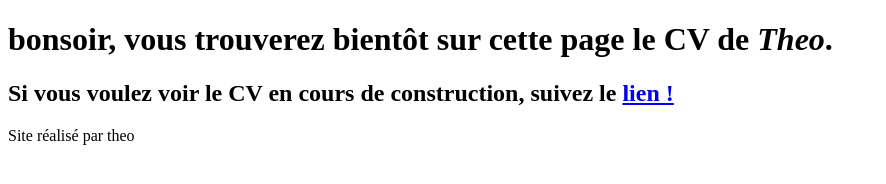
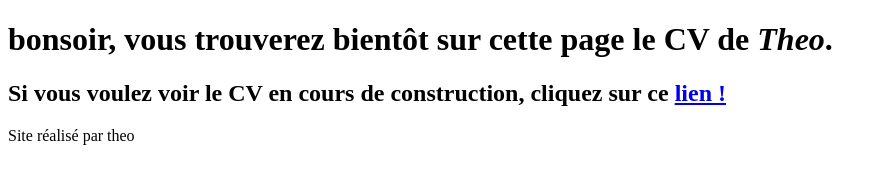
Before and after one commit to theogangster/monCV, a plain HTML site: page index.html in a window 1280 px wide. Shown: the whole page, without its empty margins (0-886 px from the left). Drawn offline with Linux system fonts and the light colour scheme.

Commit message:
iujnh,likj,n

```diff
--- a/index.html
+++ b/index.html
@@ -8,7 +8,7 @@
     <body>
         <main>
             <p> <h1>bonsoir, vous trouverez bientôt sur cette page le CV de <em>Theo</em>.</h1>
-                <h2>Si vous voulez voir le CV en cours de construction, suivez le <a href= "cv-en-construction.html" title="cv-en-construction.html"> lien ! </a></h2>
+                <h2>Si vous voulez voir le CV en cours de construction, cliquez sur ce <a href= "cv-en-construction.html" title="cv-en-construction.html"> lien ! </a></h2>
             </p>
         </main>
 
```
